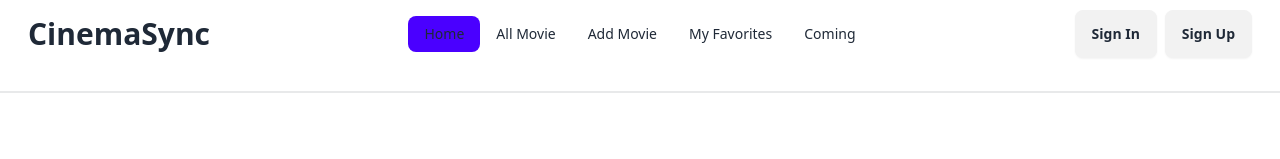
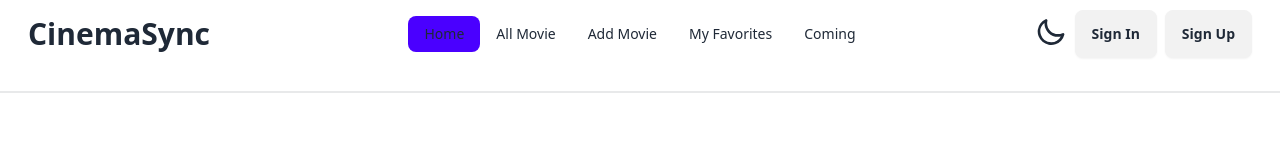
Before and after one commit to Toha-Hossain28/CinemaSync-client, a React (Vite) app: page / in a window 1280 px wide. Shown: the top 159 px of the page. Built offline with nearby package versions, Linux system fonts and the light colour scheme; no server answers.

Commit message:
added theme change

```diff
--- a/src/Components/Navbar.jsx
+++ b/src/Components/Navbar.jsx
@@ -1,9 +1,16 @@
-import { useContext } from "react";
+import { useContext, useEffect, useState } from "react";
 import { Link, useLocation } from "react-router-dom";
 import { AuthContext } from "../Context/AuthProvider";
 
 function Navbar() {
   const { user, userSignOut } = useContext(AuthContext);
+  const [theme, setTheme] = useState(localStorage.getItem("theme") || "light");
+
+  useEffect(() => {
+    localStorage.setItem("theme", theme);
+    const localTheme = localStorage.getItem("theme");
+    document.documentElement.setAttribute("data-theme", localTheme);
+  }, [theme]);
 
   const location = useLocation();
   console.log(location);
@@ -11,6 +18,14 @@
     userSignOut()
       .then(() => {})
       .catch((error) => console.log(error));
+  };
+
+  const handleTheme = (e) => {
+    if (e.target.checked) {
+      setTheme("dark");
+    } else {
+      setTheme("light");
+    }
   };
 
   // console.log(databaseUser);
@@ -166,7 +181,35 @@
             </li>
           </ul>
         </div>
-        <div className={`navbar-end space-x-2`}>
+        <div className={`navbar-end space-x-2 flex items-center`}>
+          <div>
+            <label className="swap swap-rotate">
+              {/* this hidden checkbox controls the state */}
+              <input
+                type="checkbox"
+                onClick={handleTheme}
+                checked={theme === "dark" ? true : false}
+              />
+
+              {/* sun icon */}
+              <svg
+                className="swap-on h-8 w-8 fill-current"
+                xmlns="http://www.w3.org/2000/svg"
+                viewBox="0 0 24 24"
+              >
+                <path d="M5.64,17l-.71.71a1,1,0,0,0,0,1.41,1,1,0,0,0,1.41,0l.71-.71A1,1,0,0,0,5.64,17ZM5,12a1,1,0,0,0-1-1H3a1,1,0,0,0,0,2H4A1,1,0,0,0,5,12Zm7-7a1,1,0,0,0,1-1V3a1,1,0,0,0-2,0V4A1,1,0,0,0,12,5ZM5.64,7.05a1,1,0,0,0,.7.29,1,1,0,0,0,.71-.29,1,1,0,0,0,0-1.41l-.71-.71A1,1,0,0,0,4.93,6.34Zm12,.29a1,1,0,0,0,.7-.29l.71-.71a1,1,0,1,0-1.41-1.41L17,5.64a1,1,0,0,0,0,1.41A1,1,0,0,0,17.66,7.34ZM21,11H20a1,1,0,0,0,0,2h1a1,1,0,0,0,0-2Zm-9,8a1,1,0,0,0-1,1v1a1,1,0,0,0,2,0V20A1,1,0,0,0,12,19ZM18.36,17A1,1,0,0,0,17,18.36l.71.71a1,1,0,0,0,1.41,0,1,1,0,0,0,0-1.41ZM12,6.5A5.5,5.5,0,1,0,17.5,12,5.51,5.51,0,0,0,12,6.5Zm0,9A3.5,3.5,0,1,1,15.5,12,3.5,3.5,0,0,1,12,15.5Z" />
+              </svg>
+
+              {/* moon icon */}
+              <svg
+                className="swap-off h-8 w-8 fill-current"
+                xmlns="http://www.w3.org/2000/svg"
+                viewBox="0 0 24 24"
+              >
+                <path d="M21.64,13a1,1,0,0,0-1.05-.14,8.05,8.05,0,0,1-3.37.73A8.15,8.15,0,0,1,9.08,5.49a8.59,8.59,0,0,1,.25-2A1,1,0,0,0,8,2.36,10.14,10.14,0,1,0,22,14.05,1,1,0,0,0,21.64,13Zm-9.5,6.69A8.14,8.14,0,0,1,7.08,5.22v.27A10.15,10.15,0,0,0,17.22,15.63a9.79,9.79,0,0,0,2.1-.22A8.11,8.11,0,0,1,12.14,19.73Z" />
+              </svg>
+            </label>
+          </div>
           <Link
             to="/auth/signin"
             className={`btn btn-xs md:btn-sm xl:btn-md ${user ? "hidden" : ""}`}
```
